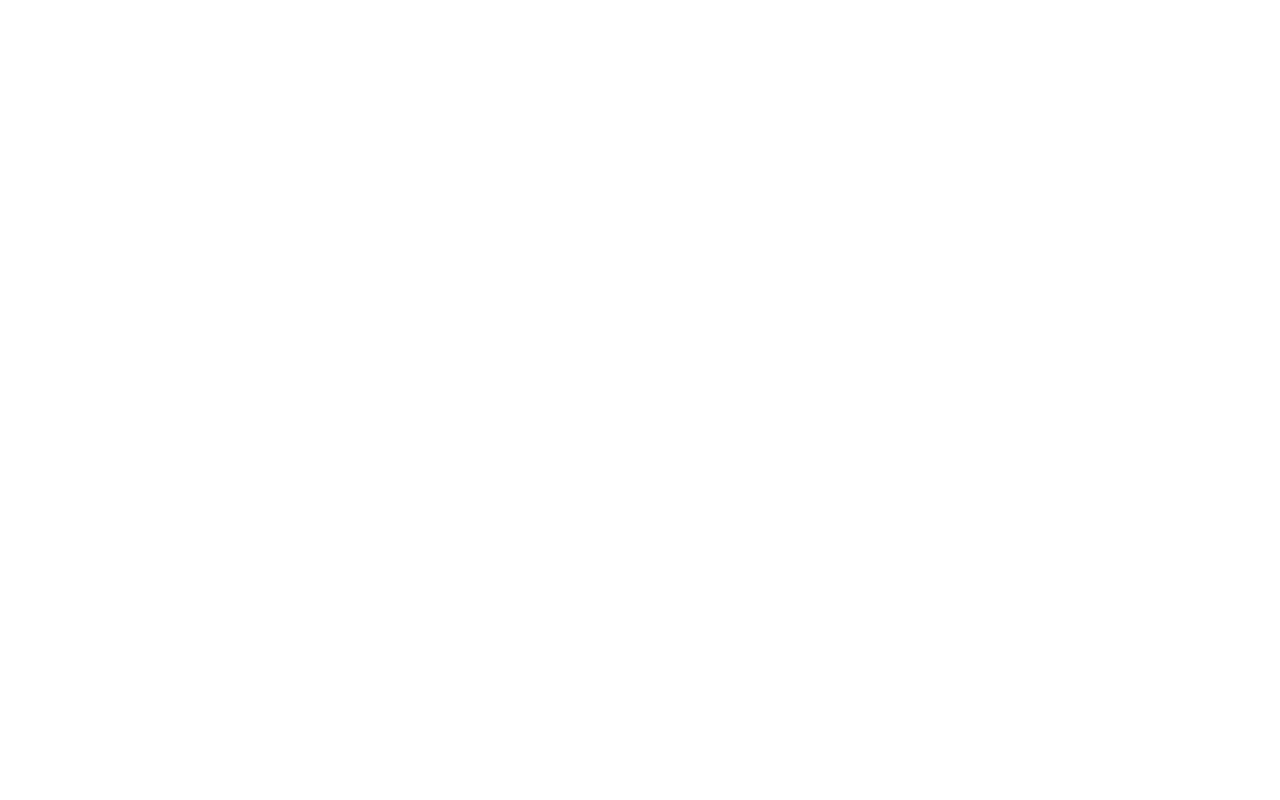
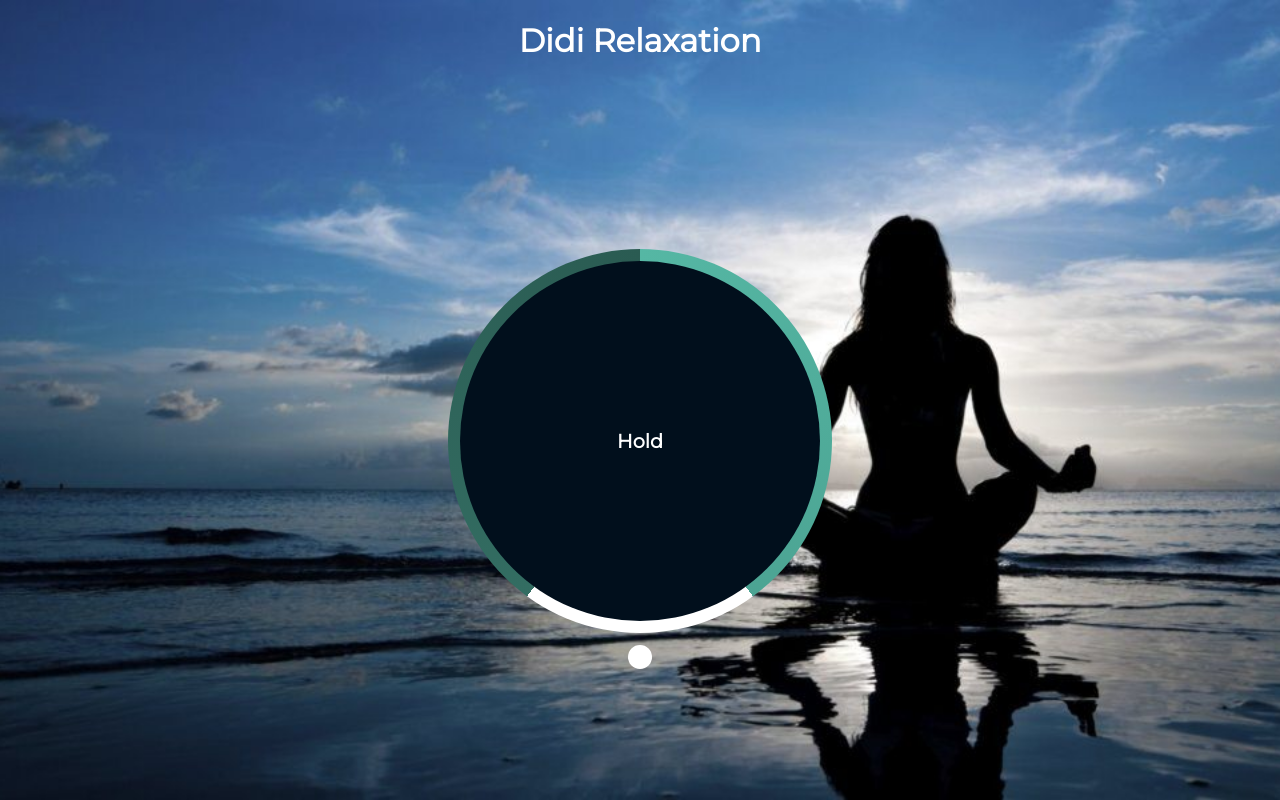
Before and after one commit to yveyeh/didi-relaxation, a plain HTML site: page index.html in a window 1280 px wide. Drawn offline with Linux system fonts and the light colour scheme.

Commit message:
v1.0.0-beta.0

```diff
--- /dev/null
+++ b/assets/css/style.css
@@ -0,0 +1,114 @@
+@import url('https://fonts.googleapis.com/css?family=Montserrat&display=swap');
+
+* {
+    box-sizing: border-box;
+}
+
+body {
+    background: #224941 url('../img/bg.jpg') no-repeat center center/cover;
+    color: #fff;
+    font-family: 'Montserrat', sans-serif;
+    min-height: 100vh;
+    overflow: hidden;
+    display: flex;
+    flex-direction: column;
+    align-items: center;
+    margin: 0;
+}
+
+#text {
+    font-weight: bold;
+}
+
+.container {
+    display: flex;
+    align-items: center;
+    justify-content: center;
+    height: 300px;
+    width: 300px;
+    margin: auto;
+    position: relative;
+    transform: scale(1);
+}
+
+.container.grow {
+    animation: grow 3s linear forwards;
+}
+
+.container.shrink {
+    animation: shrink 3s linear forwards;
+}
+
+.gradient-circle {
+    background: conic-gradient(
+        #55b7a4 0%,
+        #4ca493 40%,
+        #fff 40%,
+        #fff 60%,
+        #336d62 60%,
+        #2a5b52 100%
+    );
+    height: 320px;
+    width: 320px;
+    position: absolute;
+    top: -10px;
+    left: -10px;
+    z-index: -2;
+    border-radius: 50%;
+}
+
+.circle {
+    background-color: #010f1c;
+    height: 100%;
+    width: 100%;
+    position: absolute;
+    top: 0;
+    left: 0;
+    z-index: -1;
+    border-radius: 50%;
+}
+
+.pointer-container {
+    position: absolute;
+    top: -40px;
+    left: 140px;
+    width: 20px;
+    height: 190px;
+    animation: rotate 10s linear forwards infinite;
+    transform-origin: bottom center;
+}
+
+.pointer {
+    background-color: #fff;
+    border-radius: 50%;
+    height: 20px;
+    width: 20px;
+    display: block;
+}
+
+@keyframes rotate {
+    from {
+        transform: rotate(0deg);
+    }
+    to {
+        transform: rotate(360deg);
+    }
+}
+
+@keyframes grow {
+    from {
+        transform: scale(1);
+    }
+    to {
+        transform: scale(1.2);
+    }
+}
+
+@keyframes shrink {
+    from {
+        transform: scale(1.2);
+    }
+    to {
+        transform: scale(1);
+    }
+}
--- /dev/null
+++ b/assets/js/script.js
@@ -0,0 +1,24 @@
+const container = document.querySelector('.container')
+const text = document.querySelector('#text')
+
+const totalTime = 10000
+const breatheTime = (totalTime / 5) * 2
+const holdTime = totalTime / 5
+
+breatheAnimation()
+
+function breatheAnimation() {
+    text.innerHTML = 'Breathe In ...'
+    container.className = 'container grow'
+
+    setTimeout(() => {
+        text.innerText = 'Hold'
+
+        setTimeout(() => {
+            text.innerText = 'Breath Out ...'
+            container.className = 'container shrink'
+        }, holdTime)
+    }, breatheTime)
+}
+
+setInterval(breatheAnimation, totalTime);
--- a/index.html
+++ b/index.html
@@ -1,10 +1,26 @@
+<!DOCTYPE html>
 <html lang="en">
     <head>
         <meta charset="UTF-8">
         <meta name="viewport" content="width=device-width, initial-scale=1.0">
-    <title>Didi Relaxation</title>
+        <link rel="stylesheet" href="./assets/css/style.css">
+        <title>Didi Relaxation App</title>
     </head>
     <body>
+        <h1>Didi Relaxation</h1>
 
+        <div class="container">
+            <div class="circle"></div>
+
+            <p id="text"></p>
+
+            <div class="pointer-container">
+                <div class="pointer"></div>
+            </div>
+
+            <div class="gradient-circle"></div>
+        </div>
+
+        <script src="./assets/js/script.js"></script>
     </body>
 </html>
```
Also changed, not shown: TODO.txt (added), assets/img/bg.jpg (added), 4 other files. Lines whose indentation alone changed are shown as unchanged.
